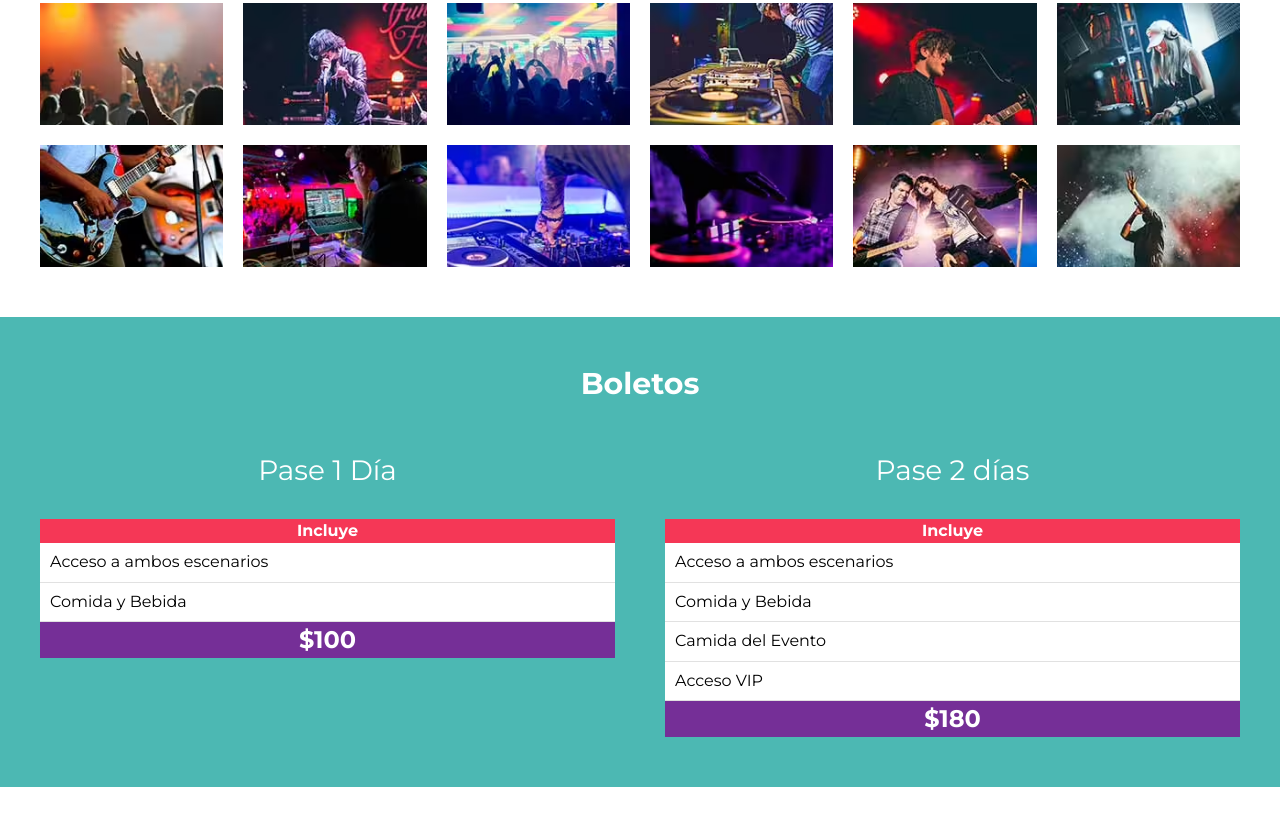
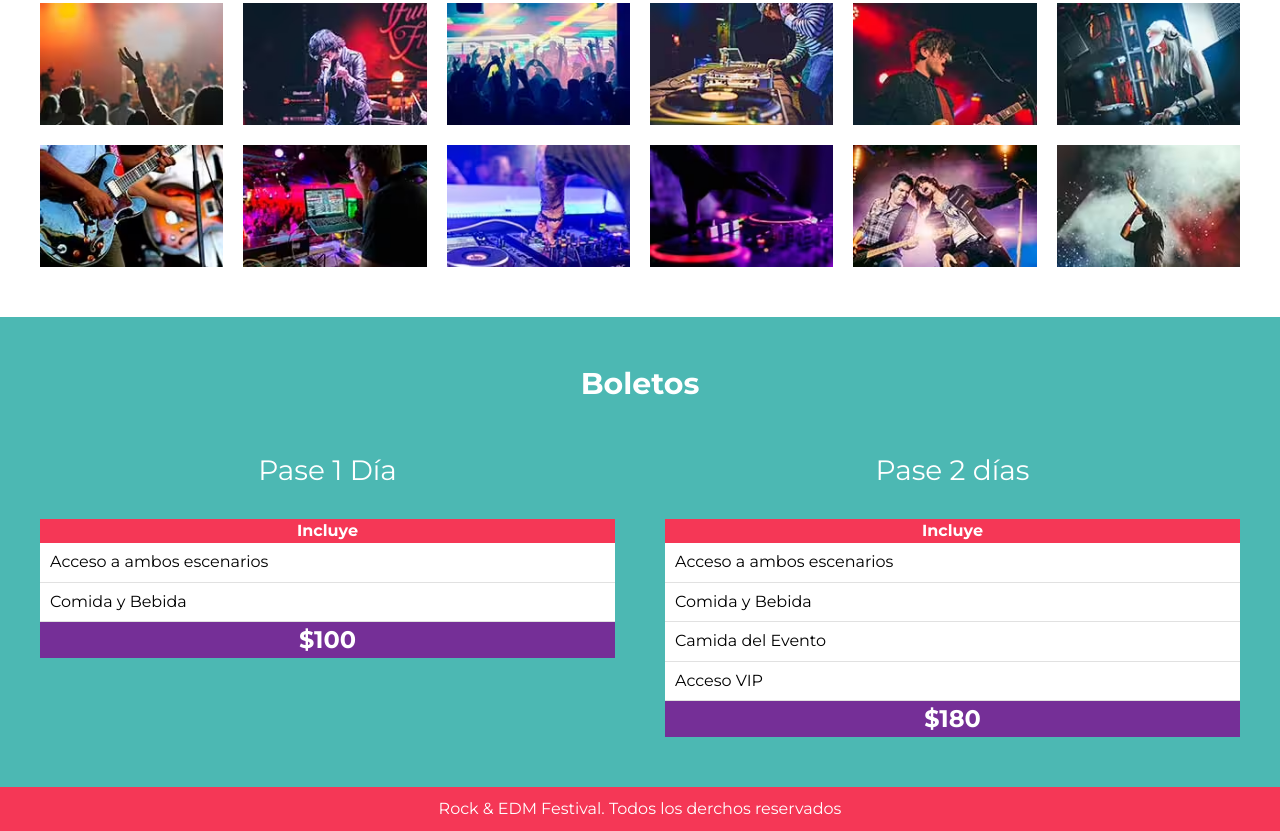
Before and after one commit to IngErnestoMV/01FestivalMusicaUdemyJPdlTV, a website: page index.html in a window 1280 px wide. Shown: the part 2936-3767 px from the top of the page. Before the commit the page ends 3723 px from the top, so only its background shows below. Drawn offline with Linux system fonts and the light colour scheme.

Commit message:
Creando el Footer

```diff
--- a/index.html
+++ b/index.html
@@ -197,7 +197,7 @@
         </div>
     </section>
     <footer class="site-footer">
-
+        <p>Rock & EDM Festival. Todos los derchos reservados</p>
     </footer>
 
     <script src="build/js/galeria.js"></script>
--- a/src/scss/layout/_footer.scss
+++ b/src/scss/layout/_footer.scss
@@ -0,0 +1,11 @@
+@use 'base/variables' as v;
+
+.site-footer{
+    background-color: v.$rosa;
+    padding: 1rem;
+    p{
+        text-align: center;
+        margin: 0;
+        color:v.$blanco;
+    }
+}
```
Also changed, not shown: build/css/app.css.
